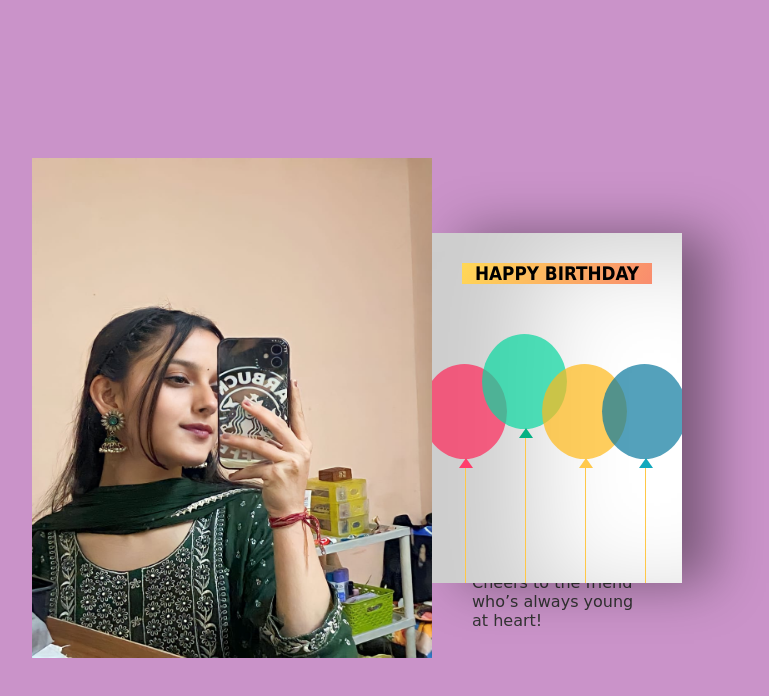
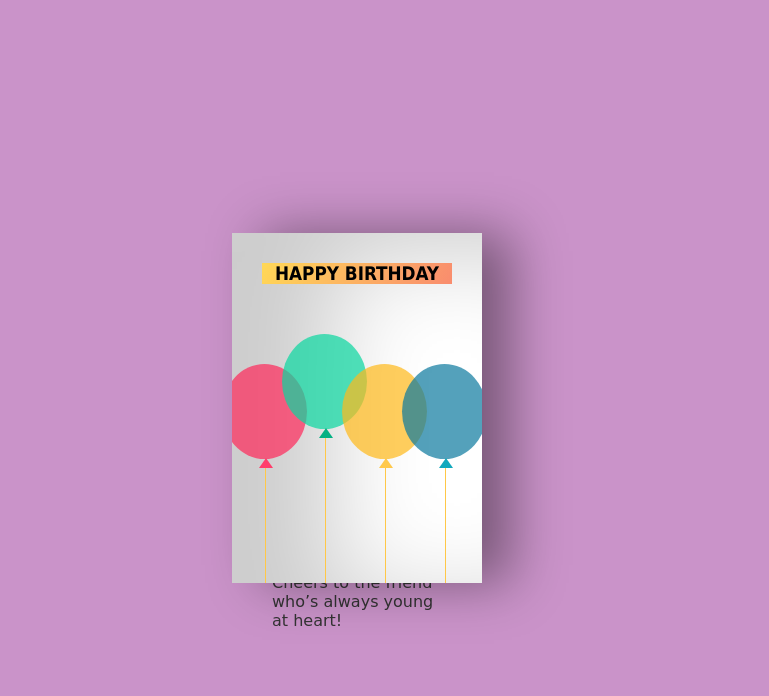
Before and after one commit to dimpzi-code/dimpzy, a plain HTML site: page index.html in a window 1280 px wide. Shown: the whole page, without its empty margins (283-1052 px from the left). Drawn offline with Linux system fonts and the light colour scheme; files whose address does not match are found by name.

Commit message:
Update index.html

```diff
--- a/index.html
+++ b/index.html
@@ -9,7 +9,7 @@
     <link rel="stylesheet" href="style.css" />
   </head>
   <body >
-    <img src ="D:\coe\IMG-20230312-WA0072.jpg" height="500px", width="400px">
+
     <div class="birthdayCard">
       <div class="cardFront">
 
```
